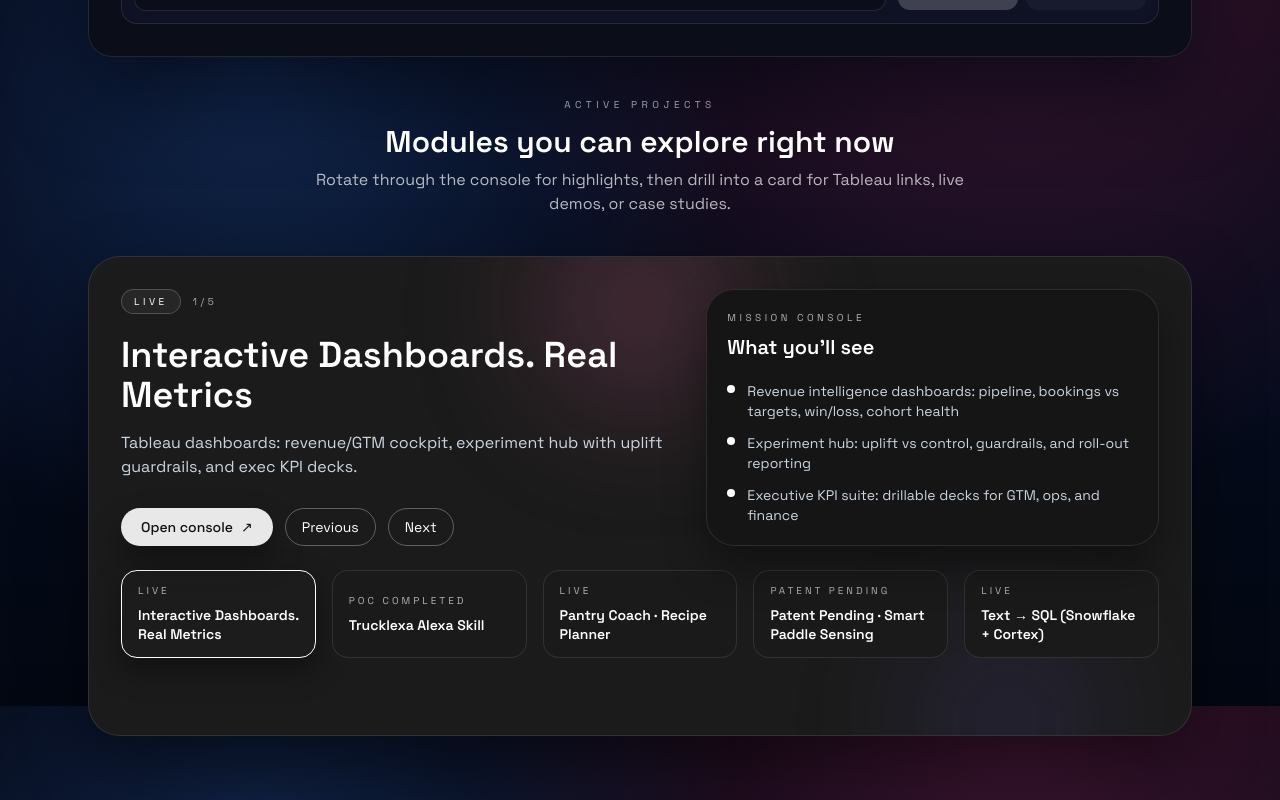
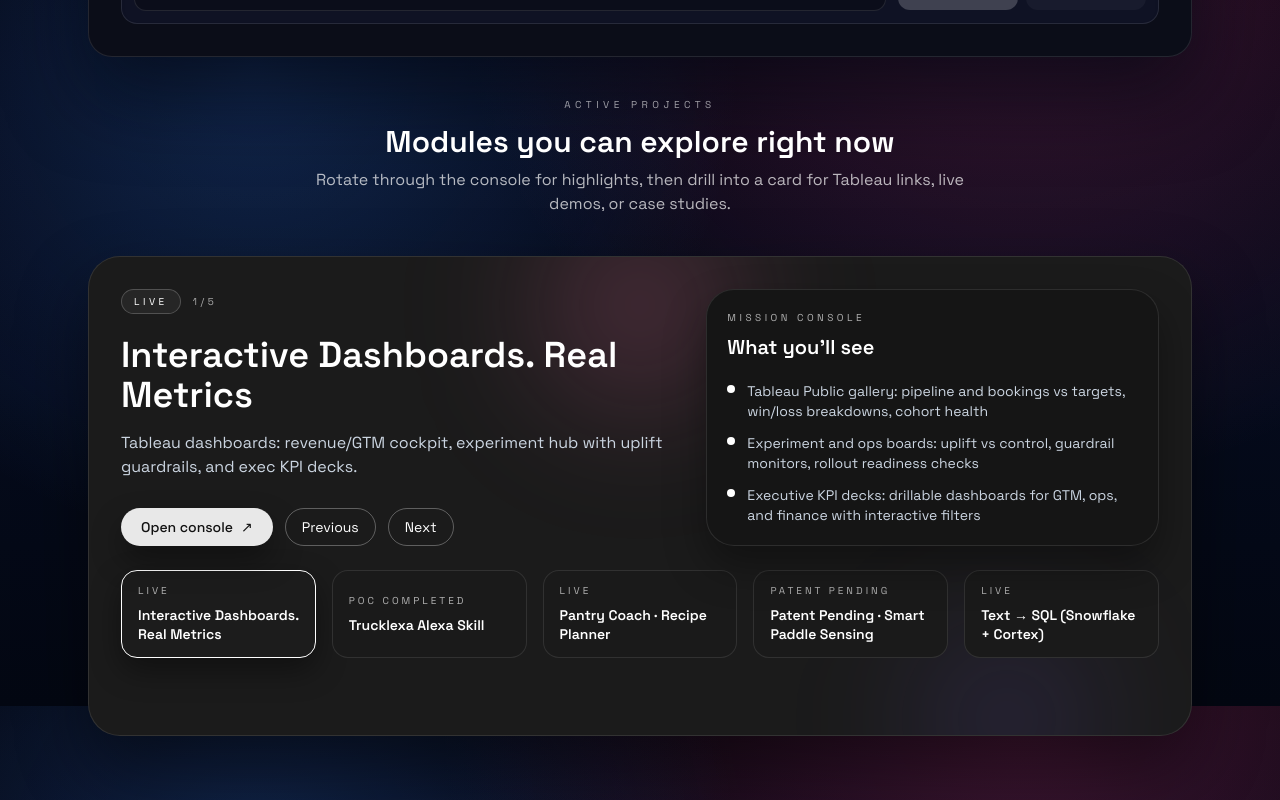
Before and after one commit to vchandrasekaran/venky-portfolio, a Next.js app: page / in a window 1280 px wide. Shown: the part 2494-3294 px from the top of the page. Built offline with nearby package versions, Linux system fonts and the light colour scheme.

Commit message:
chore: align tableau highlights with public gallery

```diff
--- a/data/projects.ts
+++ b/data/projects.ts
@@ -17,9 +17,9 @@ export const PROJECTS: ProjectSummary[] = [
     tag: 'LIVE',
     status: 'Live',
     highlights: [
-      'Revenue intelligence dashboards: pipeline, bookings vs targets, win/loss, cohort health',
-      'Experiment hub: uplift vs control, guardrails, and roll-out reporting',
-      'Executive KPI suite: drillable decks for GTM, ops, and finance'
+      'Tableau Public gallery: pipeline and bookings vs targets, win/loss breakdowns, cohort health',
+      'Experiment and ops boards: uplift vs control, guardrail monitors, rollout readiness checks',
+      'Executive KPI decks: drillable dashboards for GTM, ops, and finance with interactive filters'
     ]
   },
   {
```
